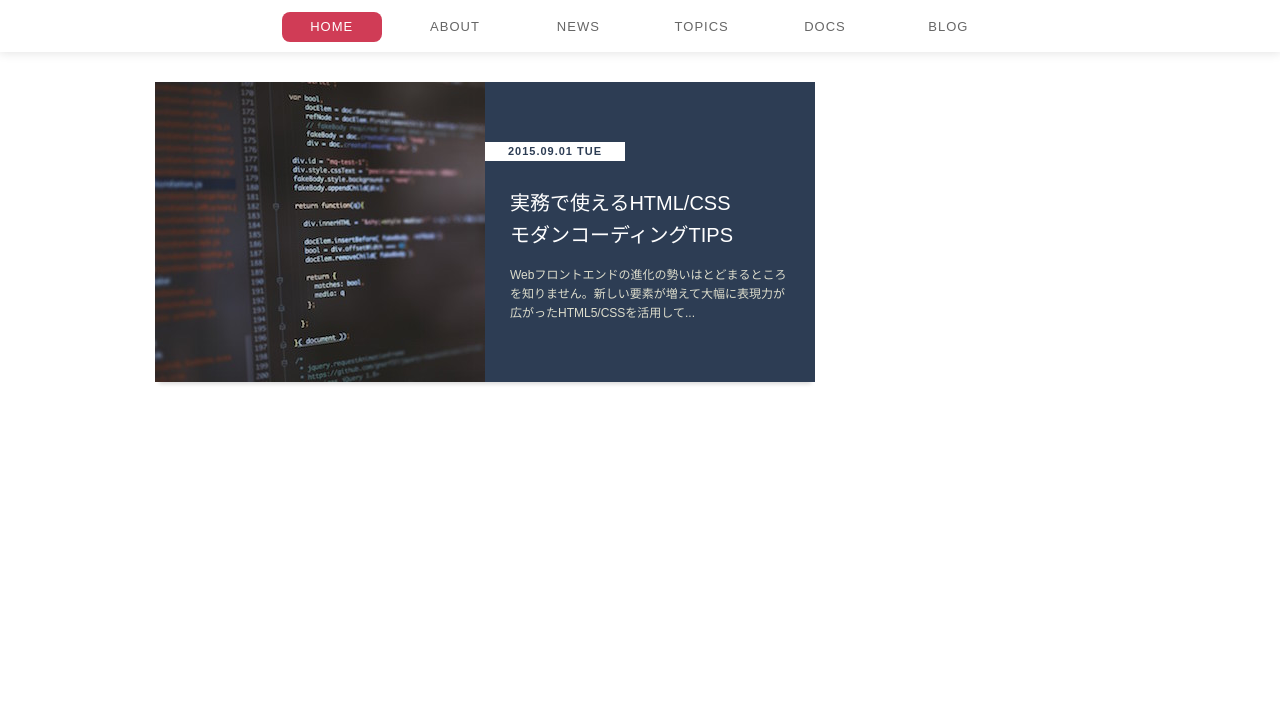
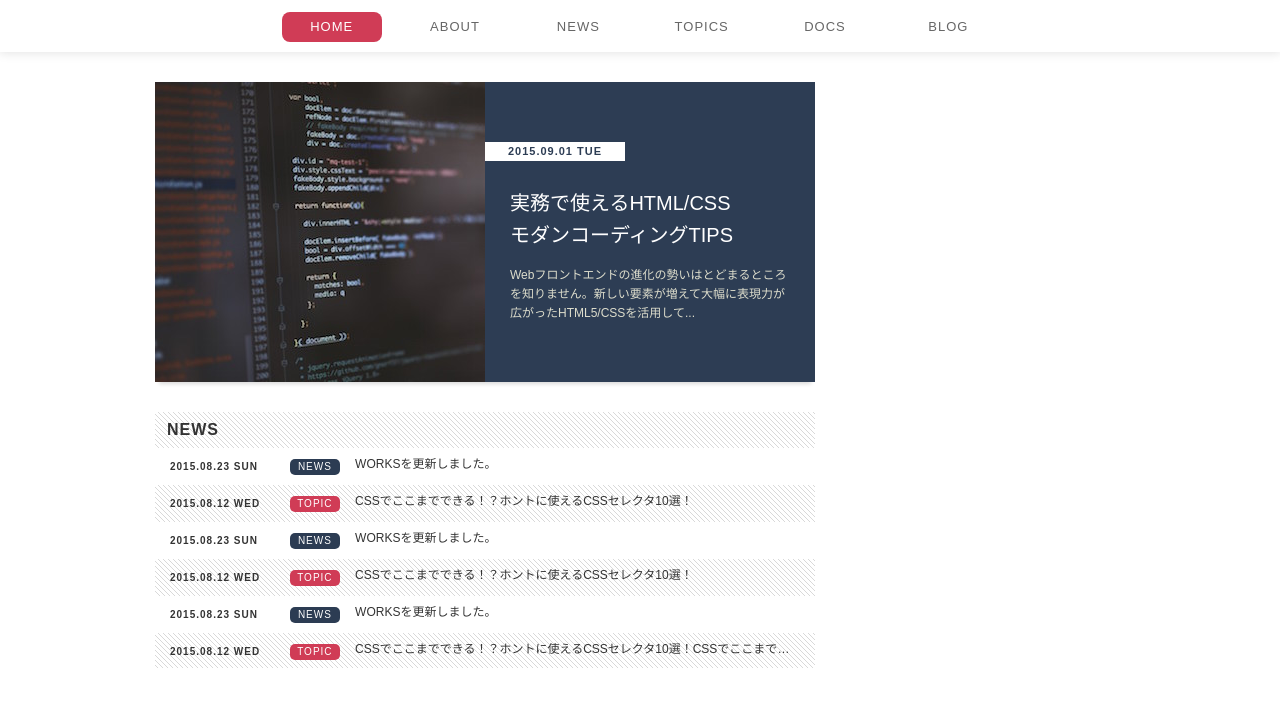
Before and after one commit to fortkle/modern-web-coding, a plain HTML site: page standard-layout/index.html in a window 1280 px wide. Shown: the part 87-794 px from the top of the page. Drawn offline with Linux system fonts and the light colour scheme.

Commit message:
part1: add news section

```diff
--- a/standard-layout/css/style.css
+++ b/standard-layout/css/style.css
@@ -104,6 +104,7 @@ a:link, a:visited, a:hover, a:active {
 }
 
 /* main */
+/* hot-topic */
 .hot-topic {
   display: block;
   height: 300px;
@@ -158,6 +159,71 @@ a:link, a:visited, a:hover, a:active {
   line-height: 1;
 }
 
+/* news */
+.heading {
+  padding: 10px 12px;
+  background: url('../images/bg-slash.gif');
+  letter-spacing: 1px;
+  font-size: 1.6rem;
+}
+
+.scroll-list {
+  max-height: 220px;
+  overflow-y: auto;
+  margin-bottom: 30px;
+  list-style-type: none;
+}
+
+.scroll-list .scroll-item a {
+  display: block;
+  padding: 10px 15px;
+  color: #333;
+  font-size: 0;
+  transition: background-color 0.1s;
+}
+
+.scroll-list .scroll-item:nth-of-type(even) a {
+  background: url('../images/bg-slash.gif');
+}
+
+.scroll-list .scroll-item a:hover {
+  background-color: #fafaf8;
+}
+
+.scroll-list .date {
+  font-size: 1.0rem;
+  font-weight: bold;
+  letter-spacing: 1px;
+  display: inline-block;
+  width: 19%;
+}
+
+.scroll-list .category {
+  font-size: 1.0rem;
+  display: inline-block;
+  width: 8%;
+  border-radius: 5px;
+  background-color: #d03c56;
+  color: #fff;
+  text-align: center;
+  letter-spacing: 1px;
+  line-height: 16px;
+}
+
+.scroll-list .category.news {
+  background-color: #2c3c53;
+}
+
+.scroll-list .title {
+  font-size: 1.2rem;
+  display: inline-block;
+  width: 73%;
+  padding-left: 15px;
+  overflow: hidden;
+  text-overflow: ellipsis;
+  white-space: nowrap;
+}
+
 /* 確認用css
 .header, .main, .sidemenu, .footer {
   border: 1px solid #aaa;
--- a/standard-layout/index.html
+++ b/standard-layout/index.html
@@ -33,6 +33,66 @@
             <time class="date" datetime="2015-09-01">2015.09.01 TUE</time>
           </div>
         </a>
+
+        <h2 class="heading">NEWS</h2>
+        <ul class="scroll-list">
+          <li class="scroll-item">
+            <a href="#">
+              <time class="date" datetime="2015-08-23">2015.08.23 SUN</time>
+              <span class="category news">NEWS</span>
+              <span class="title">WORKSを更新しました。</span>
+            </a>
+          </li>
+          <li class="scroll-item">
+            <a href="#">
+              <time class="date" datetime="2015-08-12">2015.08.12 WED</time>
+              <span class="category">TOPIC</span>
+              <span class="title">CSSでここまでできる！？ホントに使えるCSSセレクタ10選！</span>
+            </a>
+          </li>
+          <li class="scroll-item">
+            <a href="#">
+              <time class="date" datetime="2015-08-23">2015.08.23 SUN</time>
+              <span class="category news">NEWS</span>
+              <span class="title">WORKSを更新しました。</span>
+            </a>
+          </li>
+          <li class="scroll-item">
+            <a href="#">
+              <time class="date" datetime="2015-08-12">2015.08.12 WED</time>
+              <span class="category">TOPIC</span>
+              <span class="title">CSSでここまでできる！？ホントに使えるCSSセレクタ10選！</span>
+            </a>
+          </li>
+          <li class="scroll-item">
+            <a href="#">
+              <time class="date" datetime="2015-08-23">2015.08.23 SUN</time>
+              <span class="category news">NEWS</span>
+              <span class="title">WORKSを更新しました。</span>
+            </a>
+          </li>
+          <li class="scroll-item">
+            <a href="#">
+              <time class="date" datetime="2015-08-12">2015.08.12 WED</time>
+              <span class="category">TOPIC</span>
+              <span class="title">CSSでここまでできる！？ホントに使えるCSSセレクタ10選！CSSでここまでできる！？ホントに使えるCSSセレクタ10選！</span>
+            </a>
+          </li>
+          <li class="scroll-item">
+            <a href="#">
+              <time class="date" datetime="2015-08-23">2015.08.23 SUN</time>
+              <span class="category news">NEWS</span>
+              <span class="title">WORKSを更新しました。</span>
+            </a>
+          </li>
+          <li class="scroll-item">
+            <a href="#">
+              <time class="date" datetime="2015-08-12">2015.08.12 WED</time>
+              <span class="category">TOPIC</span>
+              <span class="title">CSSでここまでできる！？ホントに使えるCSSセレクタ10選！</span>
+            </a>
+          </li>
+        </ul>
       </main>
       <div class="sidemenu">
       </div>
```
